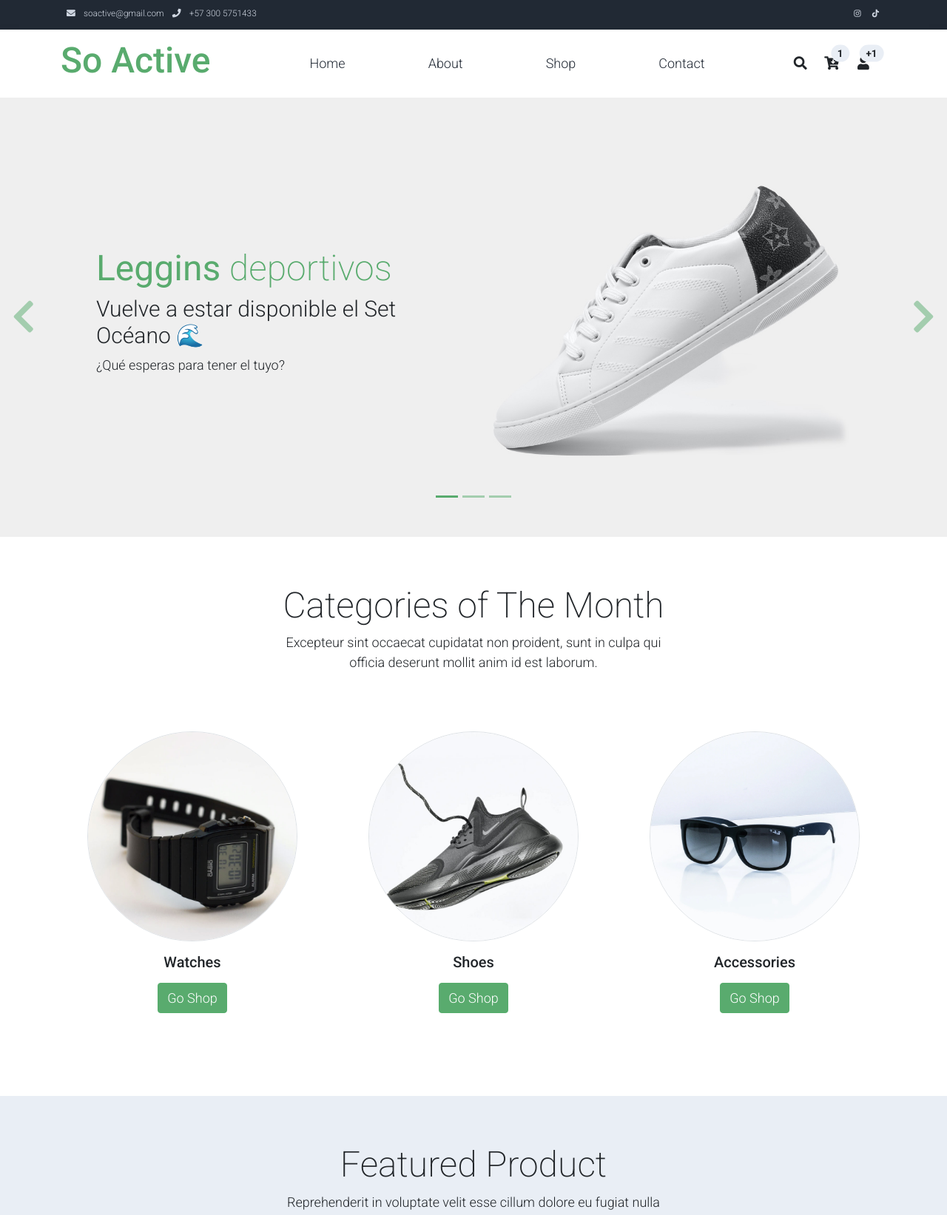
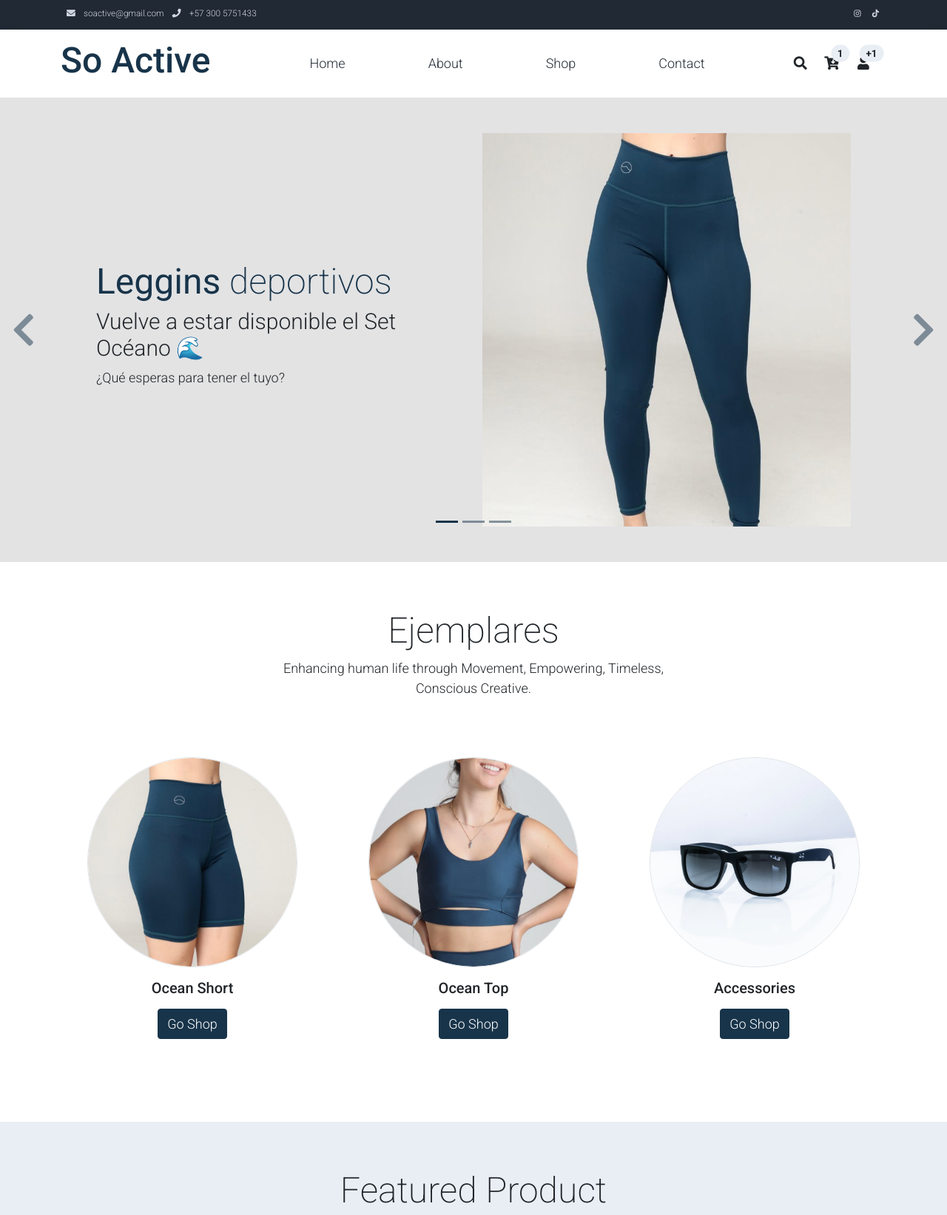
Before and after one commit to SierraSantiago/Proyecto-PaginaWeb, a PHP site: page / in a window 1280 px wide. Shown: the top 1643 px of the page at 74% size. Run offline with PHP 8.4, Linux system fonts and the light colour scheme.

Commit message:
3/08/2023

```diff
--- a/assets/css/templatemo.css
+++ b/assets/css/templatemo.css
@@ -52,42 +52,42 @@ body, ul, li, p, a, label, input, div {
 .logo { font-weight: 500 !important;}
 .text-warning {  color: #ede861 !important;}
 .text-muted { color: #bcbcbc !important;}
-.text-success { color: #59ab6e !important;}
+.text-success { color:  #18344a !important;}
 .text-light { color: #cfd6e1 !important;}
 .bg-dark { background-color: #212934 !important;}
 .bg-light { background-color: #e9eef5 !important;}
 .bg-black { background-color: #1d242d !important;}
-.bg-success { background-color: #59ab6e !important;}
+.bg-success { background-color: #18344a!important;}
 .btn-success {
-  background-color: #59ab6e !important;
-  border-color: #56ae6c !important;
+  background-color: #18344a !important;
+  border-color: #18344a!important;
 }
 .pagination .page-link:hover {color: #000;}
 .pagination .page-link:hover, .pagination .page-link.active {
-  background-color: #69bb7e;
+  background-color: #18344a;
   color: #fff;
 }
 /* Nav */
 #templatemo_nav_top { min-height: 40px;}
 #templatemo_nav_top * { font-size: .9em !important;}
 #templatemo_main_nav a { color: #212934;}
-#templatemo_main_nav a:hover { color: #69bb7e;}
+#templatemo_main_nav a:hover { color: #18344a;}
 #templatemo_main_nav .navbar .nav-icon { margin-right: 20px;}
 
 /* Hero Carousel */
-#template-mo-zay-hero-carousel { background: #efefef !important;}
+#template-mo-zay-hero-carousel { background:  #e3e3e4  !important;}
 /* Accordion */
 .templatemo-accordion a { color: #000;}
 .templatemo-accordion a:hover { color: #333d4a;}
 /* Shop */
-.shop-top-menu a:hover { color: #69bb7e !important;}
+.shop-top-menu a:hover { color: #18344a !important;}
 /* Product */
 .product-wap { box-shadow: 0px 5px 10px 0px rgba(0, 0, 0, 0.10);}
 .product-wap .product-color-dot.color-dot-red { background:#f71515;}
 .product-wap .product-color-dot.color-dot-blue { background:#6db4fe;}
 .product-wap .product-color-dot.color-dot-black { background:#000000;}
 .product-wap .product-color-dot.color-dot-light { background:#e0e0e0;}
-.product-wap .product-color-dot.color-dot-green { background:#0bff7e;}
+.product-wap .product-color-dot.color-dot-green { background:#18344a;}
 .card.product-wap .card .product-overlay {
   background: rgba(0,0,0,.2);
   visibility: hidden;
@@ -117,11 +117,11 @@ body, ul, li, p, a, label, input, div {
 /* Carousel Hero */
 #template-mo-zay-hero-carousel .carousel-indicators li {
   margin-top: -50px;
-  background-color: #59ab6e;
+  background-color: #18344a;
 }
 #template-mo-zay-hero-carousel .carousel-control-next i,
 #template-mo-zay-hero-carousel .carousel-control-prev i {
-  color: #59ab6e !important;
+  color: #18344a !important;
   font-size: 2.8em !important;
 }
 /* Carousel Brand */
@@ -132,13 +132,13 @@ body, ul, li, p, a, label, input, div {
 /* Services */
 .services-icon-wap {transition: .3s;}
 .services-icon-wap:hover, .services-icon-wap:hover i {color: #fff;}
-.services-icon-wap:hover {background: #69bb7e;}
+.services-icon-wap:hover {background: #18344a;}
 /* Contact map */
 .leaflet-control a, .leaflet-control { font-size: 10px !important;}
 .form-control { border: 1px solid #e8e8e8;}
 /* Footer */
 #tempaltemo_footer a { color: #dcdde1;}
-#tempaltemo_footer a:hover { color: #68bb7d;}
+#tempaltemo_footer a:hover { color: #18344a;}
 #tempaltemo_footer ul.footer-link-list li { padding-top: 10px;}
 #tempaltemo_footer ul.footer-icons li {
   width: 2.6em;
--- a/index.html
+++ b/index.html
@@ -130,7 +130,7 @@
                 <div class="container">
                     <div class="row p-5">
                         <div class="mx-auto col-md-8 col-lg-6 order-lg-last">
-                            <img class="img-fluid" src="./assets/img/banner_img_01.jpg" alt="">
+                            <img class="img-fluid" src="./assets/img/legginsAzul.jpg" alt="" width="558" height="558">
                         </div>
                         <div class="col-lg-6 mb-0 d-flex align-items-center">
                             <div class="text-align-left align-self-center">
@@ -149,15 +149,14 @@
                 <div class="container">
                     <div class="row p-5">
                         <div class="mx-auto col-md-8 col-lg-6 order-lg-last">
-                            <img class="img-fluid" src="./assets/img/banner_img_02.jpg" alt="">
+                            <img class="img-fluid" src="./assets/img/topRojo.jpg" alt="" width="558" height="558">
                         </div>
                         <div class="col-lg-6 mb-0 d-flex align-items-center">
                             <div class="text-align-left">
-                                <h1 class="h1">Proident occaecat</h1>
-                                <h3 class="h2">Aliquip ex ea commodo consequat</h3>
+                                <h1 class="h1" style="color: #672331 " > <b>Top deportivo </b> </h1>
+                                <h3 class="h2" style="color: #5B1D2A ">Usaría nuestro top para salir o para entrenar?🤔</h3>
                                 <p>
-                                    You are permitted to use this Zay CSS template for your commercial websites.
-                                    You are <strong>not permitted</strong> to re-distribute the template ZIP file in any kind of template collection websites.
+                                    Ambos! 🔥🔥
                                 </p>
                             </div>
                         </div>
@@ -168,15 +167,14 @@
                 <div class="container">
                     <div class="row p-5">
                         <div class="mx-auto col-md-8 col-lg-6 order-lg-last">
-                            <img class="img-fluid" src="./assets/img/banner_img_03.jpg" alt="">
+                            <img class="img-fluid" src="./assets/img/shortNegro.jpg" alt="">
                         </div>
                         <div class="col-lg-6 mb-0 d-flex align-items-center">
                             <div class="text-align-left">
-                                <h1 class="h1">Repr in voluptate</h1>
-                                <h3 class="h2">Ullamco laboris nisi ut </h3>
+                                <h1 class="h1" style="color: #100b0c " > <b>New Product!! </b> </h1>
+                                <br>
                                 <p>
-                                    We bring you 100% free CSS templates for your websites.
-                                    If you wish to support TemplateMo, please make a small contribution via PayPal or tell your friends about our website. Thank you.
+                                    🤸‍♀️ Es algo por lo que hemos estado trabajando mucho tiempo <br>y espero que les gusten tanto como a nosotros 🤸‍♀️
                                 </p>
                             </div>
                         </div>
@@ -198,22 +196,21 @@
     <section class="container py-5">
         <div class="row text-center pt-3">
             <div class="col-lg-6 m-auto">
-                <h1 class="h1">Categories of The Month</h1>
+                <h1 class="h1">Ejemplares</h1>
                 <p>
-                    Excepteur sint occaecat cupidatat non proident, sunt in culpa qui officia
-                    deserunt mollit anim id est laborum.
+                    Enhancing human life through Movement, Empowering, Timeless, Conscious Creative.
                 </p>
             </div>
         </div>
         <div class="row">
             <div class="col-12 col-md-4 p-5 mt-3">
-                <a href="#"><img src="./assets/img/category_img_01.jpg" class="rounded-circle img-fluid border"></a>
-                <h5 class="text-center mt-3 mb-3">Watches</h5>
+                <a href="#"><img src="./assets/img/shortsAzulCirculo.jpg" class="rounded-circle img-fluid border"></a>
+                <h5 class="text-center mt-3 mb-3">Ocean Short</h5>
                 <p class="text-center"><a class="btn btn-success">Go Shop</a></p>
             </div>
             <div class="col-12 col-md-4 p-5 mt-3">
-                <a href="#"><img src="./assets/img/category_img_02.jpg" class="rounded-circle img-fluid border"></a>
-                <h2 class="h5 text-center mt-3 mb-3">Shoes</h2>
+                <a href="#"><img src="./assets/img/topAzulCirculo.jpg" class="rounded-circle img-fluid border"></a>
+                <h2 class="h5 text-center mt-3 mb-3">Ocean Top</h2>
                 <p class="text-center"><a class="btn btn-success">Go Shop</a></p>
             </div>
             <div class="col-12 col-md-4 p-5 mt-3">
```
Also changed, not shown: assets/img/legginsAzul.jpg (added), assets/img/legginsNegros.jpg (added), assets/img/shortNegro.jpg (added), assets/img/shortsAzulCirculo.jpg (added), assets/img/topAzulCirculo.jpg (added), assets/img/topRojo.jpg (added).
